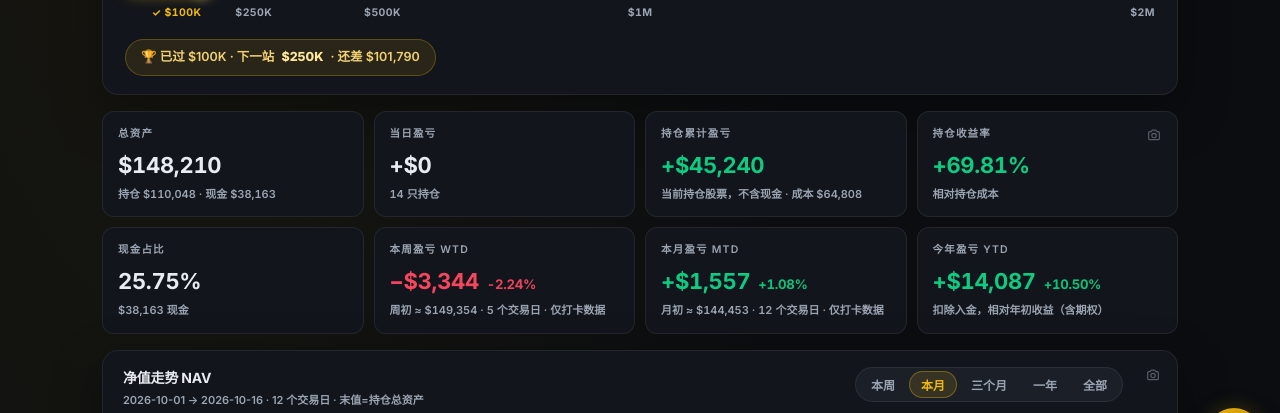
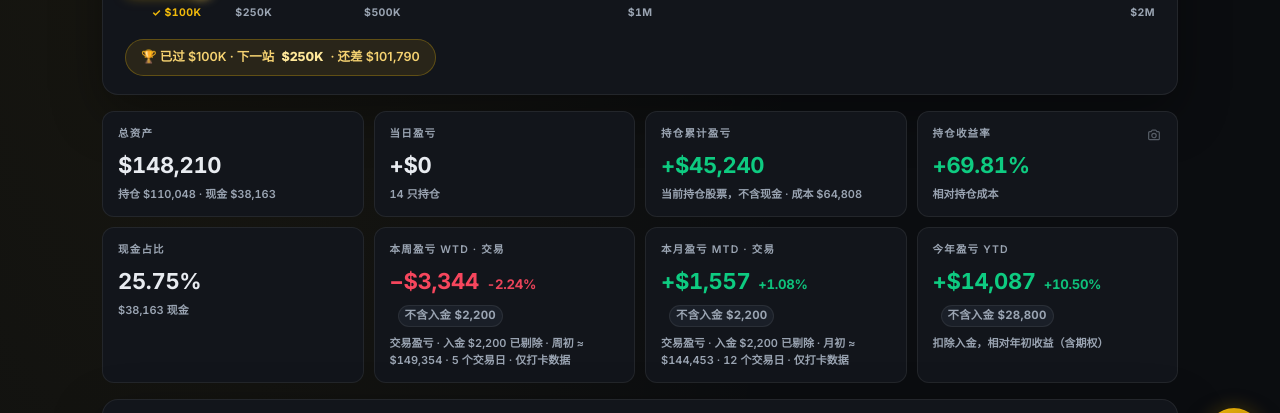
Before and after one commit to garychian/crypto-trix-public, a website built with Vite: page fund.html in a window 1280 px wide. Shown: the part 318-731 px from the top of the page. Built offline with nearby package versions, Linux system fonts and the light colour scheme; no server answers.

Commit message:
ui(fund): 本周/本月卡标明「不含入金」
Show dated capital.json deposits on WTD/MTD cards: pill 不含入金 $N next
to the trading PnL, and sub-line 交易盈亏 · 入金已剔除. Labels add · 交易.

```diff
--- a/fund.html
+++ b/fund.html
@@ -77,8 +77,8 @@
       <div class="card"><div class="label">持仓累计盈亏</div><div class="value flat" id="d-cumpnl">—</div><div class="sub" id="d-cumpnl-sub"></div></div>
       <div class="card"><div class="label">持仓收益率</div><div class="value flat" id="d-ret">—</div><div class="sub" id="d-ret-sub"></div></div>
       <div class="card"><div class="label">现金占比</div><div class="value flat" id="d-cash">—</div><div class="sub" id="d-cash-sub"></div></div>
-      <div class="card"><div class="label">本周盈亏 WTD</div><div class="value flat" id="d-wtd">—</div><div class="sub" id="d-wtd-sub"></div></div>
-      <div class="card"><div class="label">本月盈亏 MTD</div><div class="value flat" id="d-mtd">—</div><div class="sub" id="d-mtd-sub"></div></div>
+      <div class="card"><div class="label">本周盈亏 WTD · 交易</div><div class="value flat" id="d-wtd">—</div><div class="sub" id="d-wtd-sub"></div></div>
+      <div class="card"><div class="label">本月盈亏 MTD · 交易</div><div class="value flat" id="d-mtd">—</div><div class="sub" id="d-mtd-sub"></div></div>
       <div class="card"><div class="label">今年盈亏 YTD</div><div class="value flat" id="d-ytd">—</div><div class="sub" id="d-ytd-sub"></div></div>
     </section>
 
--- a/src/fund.js
+++ b/src/fund.js
@@ -377,9 +377,15 @@ function computeAndRender() {
     }
     el.className = 'value ' + moneyCls(r.pnl ?? r.profit);
     const money = r.pnl ?? r.profit;
+    const dep = r.deposits != null && r.deposits > 0 ? r.deposits : 0;
     el.innerHTML =
       usdSigned(money) +
-      (r.pct != null && Number.isFinite(r.pct) ? '<small>' + pctSigned(r.pct) + '</small>' : '');
+      (r.pct != null && Number.isFinite(r.pct) ? '<small>' + pctSigned(r.pct) + '</small>' : '') +
+      (dep
+        ? '<small class="dep-excl" title="入金已从盈亏中剔除，不计入交易收益">不含入金 ' +
+          usd(dep) +
+          '</small>'
+        : '');
     document.getElementById(subId).textContent = subText;
   };
   const ytd = computeYtd(totalAssets, capital);
@@ -399,7 +405,9 @@ function computeAndRender() {
       : null;
   const periodSub = (r, label) => {
     if (!r) return '';
-    const base = label + ' ≈ ' + usd(r.startVal) + ' · ';
+    const dep = r.deposits != null && r.deposits > 0 ? r.deposits : 0;
+    const head = dep ? '交易盈亏 · 入金 ' + usd(dep) + ' 已剔除 · ' : '';
+    const base = head + label + ' ≈ ' + usd(r.startVal) + ' · ';
     if (r.mode === 'live') {
       return base + (r.n ? r.n + ' 日打卡 + ' : '') + '今日实时 ' + usdSigned(r.live) + '（含实时）';
     }
--- a/src/styles/shared.css
+++ b/src/styles/shared.css
@@ -321,6 +321,20 @@ img { max-width: 100%; display: block; }
 }
 
 .card .value small { font-size: .6em; font-weight: 700; margin-left: 8px; opacity: .95; }
+.card .value small.dep-excl {
+  display: inline-block;
+  margin-left: 8px;
+  padding: 1px 6px;
+  border-radius: 999px;
+  font-size: .52em;
+  font-weight: 700;
+  letter-spacing: 0.02em;
+  color: var(--muted);
+  background: var(--panel-2);
+  border: 1px solid var(--border);
+  opacity: 1;
+  vertical-align: middle;
+}
 .card .value.up { color: var(--up); }
 .card .value.down { color: var(--down); }
 .card .value.flat { color: var(--text); }
```
Also changed, not shown: src/lib/capital.js.
